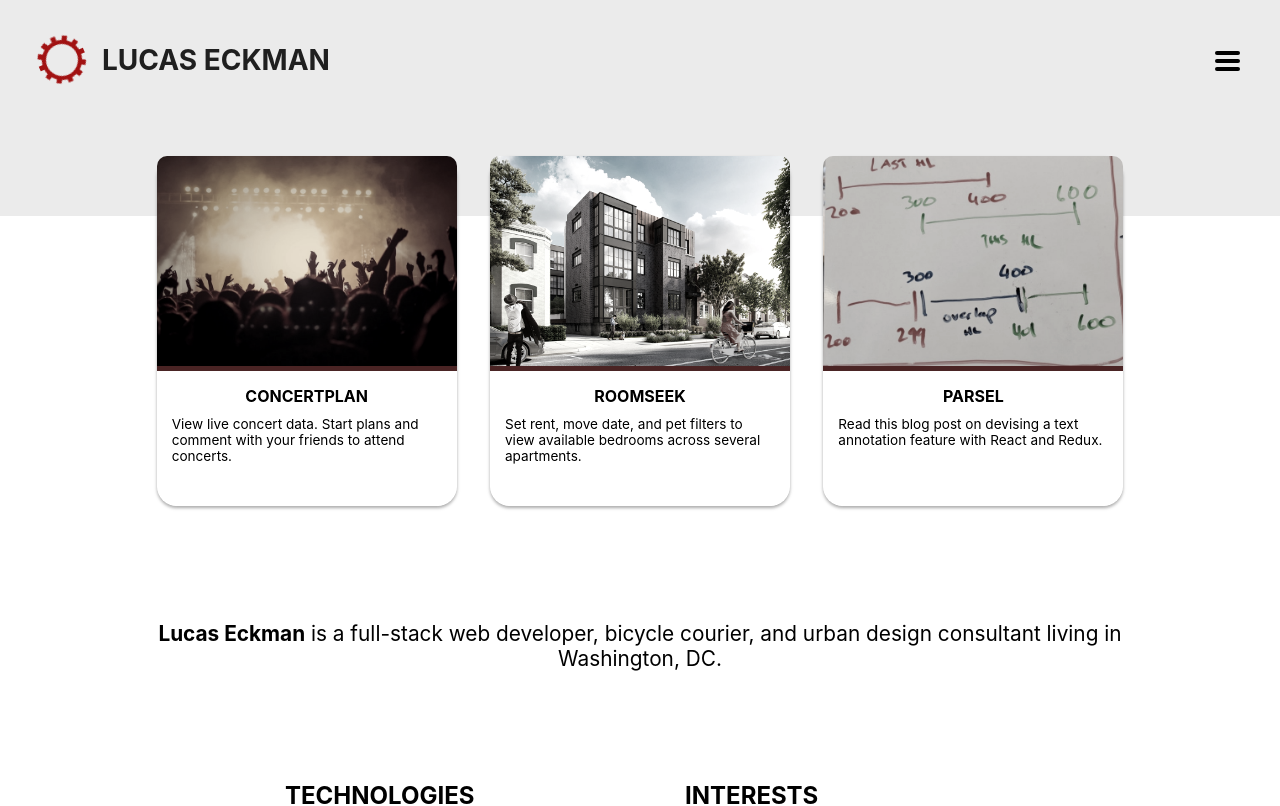
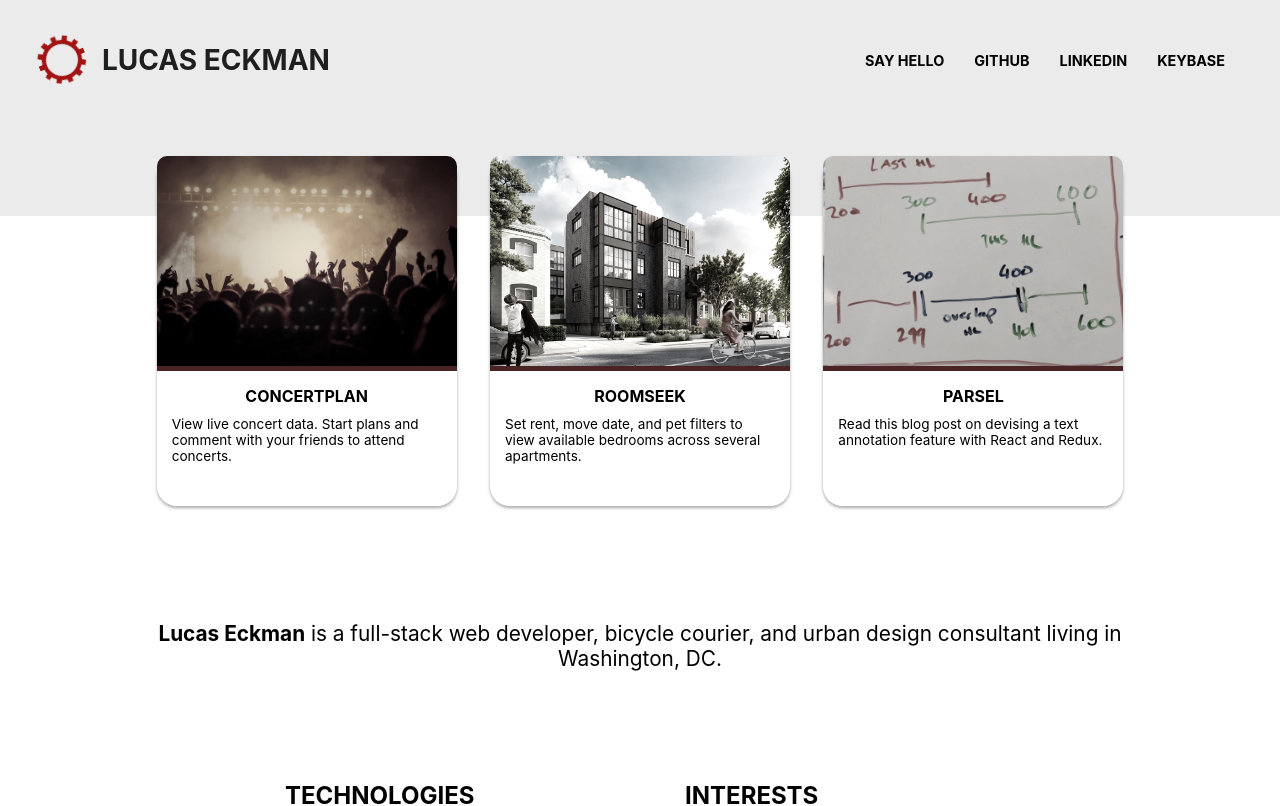
Before and after one commit to eckmLJE/lucaseckmanfeature, a React (Create React App) app: page / in a window 1280 px wide. Shown: the top 806 px of the page. Built offline with nearby package versions, Linux system fonts and the light colour scheme.

Commit message:
hero vertical

```diff
--- a/src/containers/Header.js
+++ b/src/containers/Header.js
@@ -4,6 +4,8 @@ import "../css/Header.css";
 import Gear from "../components/Header/Gear";
 import BurgerMenu from "../components/Header/BurgerMenu";
 import ContactCard from "../components/Header/ContactCard";
+
+// import ljeresume from "../assets/lje-resume.pdf";
 
 class Header extends Component {
   state = { hamburger: false, activeNav: "portfolio" };
@@ -20,7 +22,7 @@ class Header extends Component {
 
   burgerX = () => (this.state.hamburger ? " exed" : null);
 
-  handleNav
+  handleNav;
 
   render() {
     const burgerClass = this.burgerX();
@@ -43,16 +45,24 @@ class Header extends Component {
               <div className={"hamburger-inner bottom" + burgerClass} />
             </div>
           </button>
-          {/* <nav>
+          <nav>
             <ul>
               <li>
-                <button>Portfolio</button>
+                <a href="mailto:hello@lucaseckman.com">SAY HELLO</a>
               </li>
               <li>
-                <button>About</button>
+                <a href="https://github.com/eckmLJE">GITHUB</a>
+              </li>
+              <li>
+                <a href="https://www.linkedin.com/in/lucas-eckman-1a707717/">
+                  LINKEDIN
+                </a>
+              </li>
+              <li>
+                <a href="https://keybase.io/eckm">KEYBASE</a>
               </li>
             </ul>
-          </nav> */}
+          </nav>
         </header>
       </Fragment>
     );
--- a/src/css/Header.css
+++ b/src/css/Header.css
@@ -80,6 +80,19 @@ nav i {
   transform: rotate(45deg);
   -webkit-transform: rotate(45deg);
   margin: 0 3px 3px 3px;
+}
+
+header nav a:link,
+header nav a:visited,
+header nav a:active {
+  font-size: 0.9em;
+  font-weight: bold;
+  transition: all 0.3s ease-in-out;
+}
+
+header nav a:hover {
+  color: rgb(161, 18, 18);
+  font-size: 1em;
 }
 
 /* Hamburger */
@@ -188,7 +201,7 @@ button.hamburger {
   cursor: pointer;
   border-bottom: 3px solid rgb(161, 18, 18);
   padding: 20px;
-  font-size: 3em;
+  font-size: 1.5em;
   font-weight: 700;
   transition: all 0.3s ease-in-out;
   user-select: none;
@@ -209,7 +222,7 @@ button.hamburger {
   font-size: 4em;
 }
 
-/* @media only screen and (max-width: 1000px) {
+@media only screen and (max-width: 1000px) {
   nav,
   nav li,
   nav ul,
@@ -227,4 +240,4 @@ button.hamburger {
   .hamburger-menu {
     display: none;
   }
-} */
+}
```
